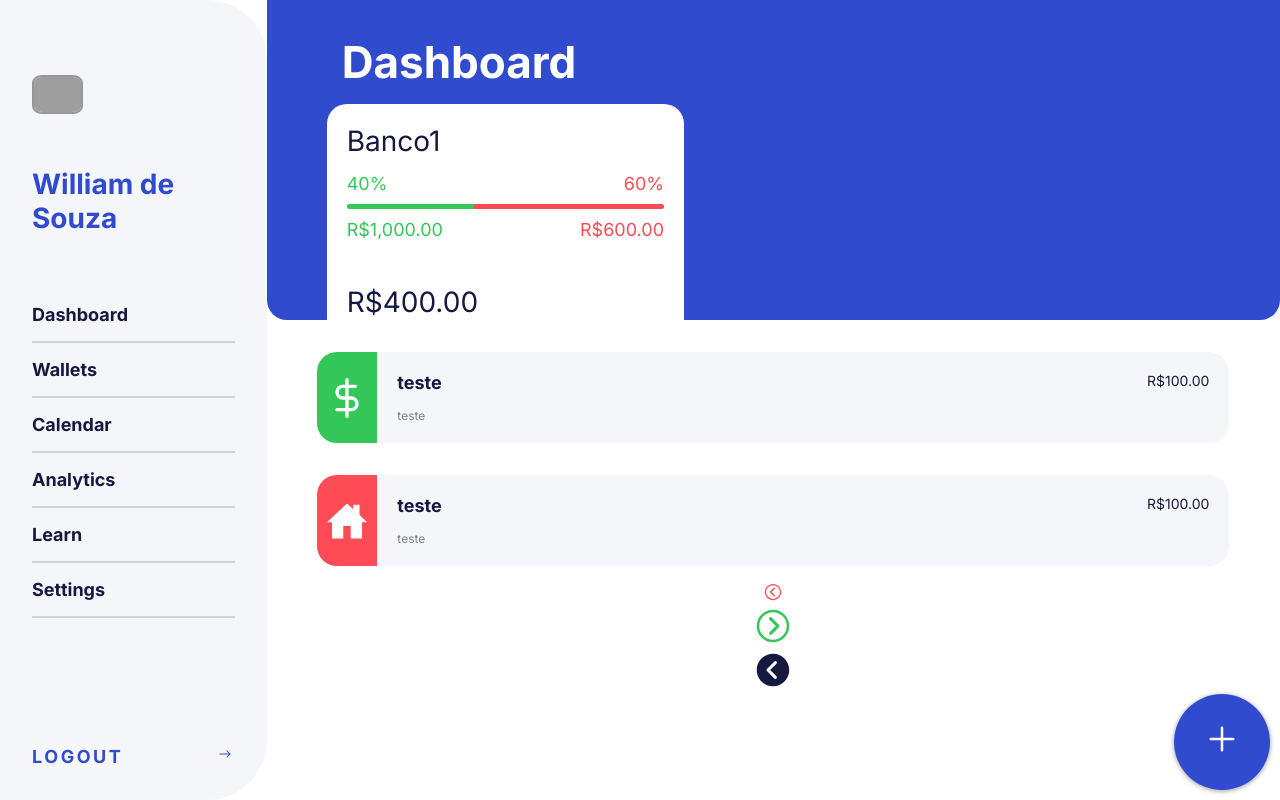
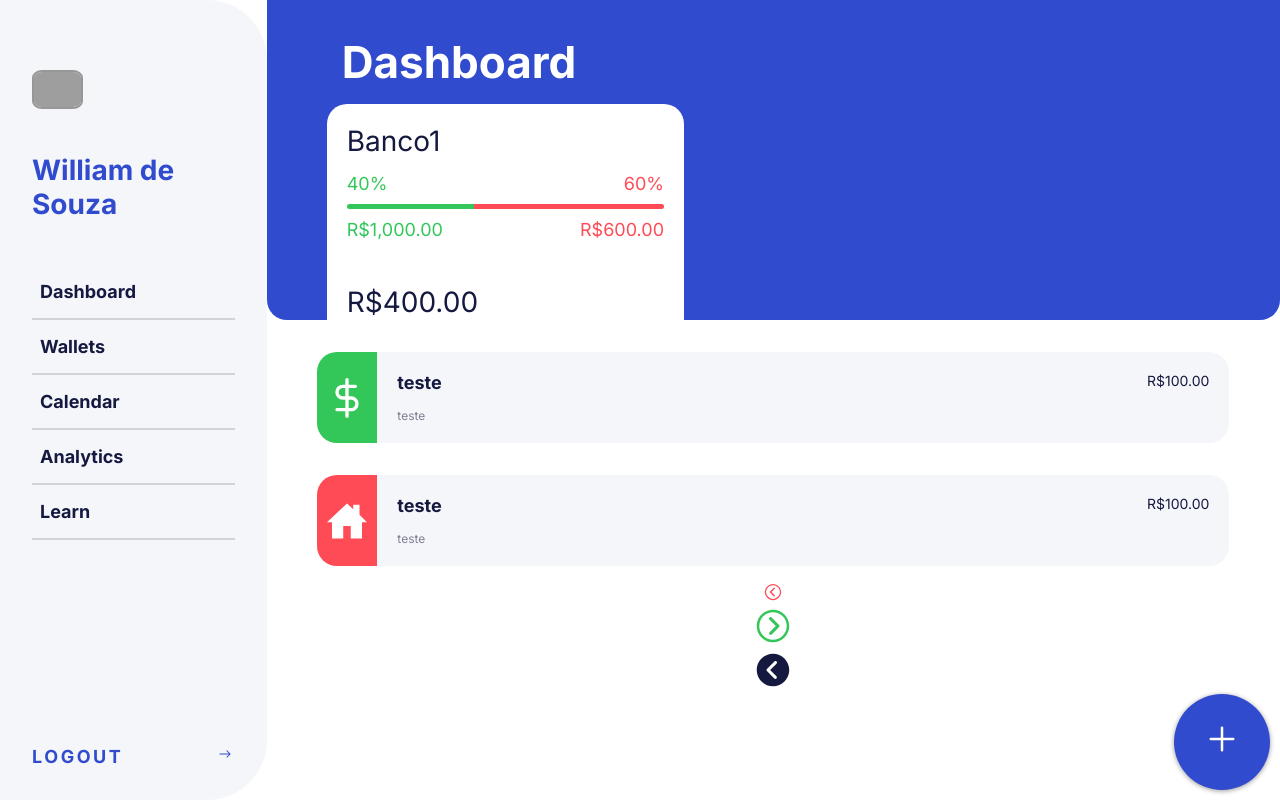
Before and after one commit to guilhermehilario/financ-web, a React (Create React App) app: page / in a window 1280 px wide. Built offline with nearby package versions, Linux system fonts and the light colour scheme; grey boxes are pictures that could not be loaded.

Commit message:
refactor: implementing dynamic menu

```diff
--- a/src/components/SideMenu/index.tsx
+++ b/src/components/SideMenu/index.tsx
@@ -1,7 +1,9 @@
 import React from 'react';
 
 import { Icon } from '../Icon';
+import { LinkButton } from '../LinkButton';
 import { Text } from '../Text';
+import { SideMenuMapper } from './mapper';
 import {
   Container,
   Avatar,
@@ -23,41 +25,11 @@ export const SideMenu: React.FC = () => (
         William de Souza
       </Text>
       <NavList>
-        <ItemList>
-          <Text fontSize="medium" color="text" bold>
-            <Link to="/">Dashboard</Link>
-          </Text>
-        </ItemList>
-
-        <ItemList>
-          <Text fontSize="medium" color="text" bold>
-            <Link to="/">Wallets</Link>
-          </Text>
-        </ItemList>
-
-        <ItemList>
-          <Text fontSize="medium" color="text" bold>
-            <Link to="/">Calendar</Link>
-          </Text>
-        </ItemList>
-
-        <ItemList>
-          <Text fontSize="medium" color="text" bold>
-            <Link to="/">Analytics</Link>
-          </Text>
-        </ItemList>
-
-        <ItemList>
-          <Text fontSize="medium" color="text" bold>
-            <Link to="/">Learn</Link>
-          </Text>
-        </ItemList>
-
-        <ItemList>
-          <Text fontSize="medium" color="text" bold>
-            <Link to="/">Settings</Link>
-          </Text>
-        </ItemList>
+        {Object.keys(SideMenuMapper).map(menu => (
+          <ItemList key={menu}>
+            <LinkButton to={SideMenuMapper[menu]} label={menu} />
+          </ItemList>
+        ))}
       </NavList>
     </Content>
     <Link to="/">
--- /dev/null
+++ b/src/components/SideMenu/mapper.ts
@@ -0,0 +1,33 @@
+// TODO: Tipagem Label
+
+// export type Label =
+//   | 'Dashboard'
+//   | 'Wallets'
+//   | 'Calendar'
+//   | 'Analytics'
+//   | 'Learn'
+//   | 'Settings';
+
+// TODO: Tipagem Label
+
+// export type Path =
+//   | '/'
+//   | '/dashboard'
+//   | '/wallets'
+//   | '/calendar'
+//   | '/analytics'
+//   | '/learn'
+//   | '/settings';
+
+// export type SideMenuMapperProps = {
+//   to: Path;
+//   label: Label;
+// };
+
+export const SideMenuMapper: { [key: string]: string } = {
+  Dashboard: '/dashboard',
+  Wallets: '/wallets',
+  Calendar: '/calendar',
+  Analytics: '/analytics',
+  Learn: '/learn',
+};
--- a/src/components/SideMenu/styles.ts
+++ b/src/components/SideMenu/styles.ts
@@ -36,7 +36,6 @@ export const NavList = styled.ul`
 `;
 
 export const ItemList = styled.li`
-  padding: 16px 0;
   width: 100%;
   border-bottom: 2px solid
     ${({ theme }) => lighten(0.3, theme.colors.text_light)};
```
